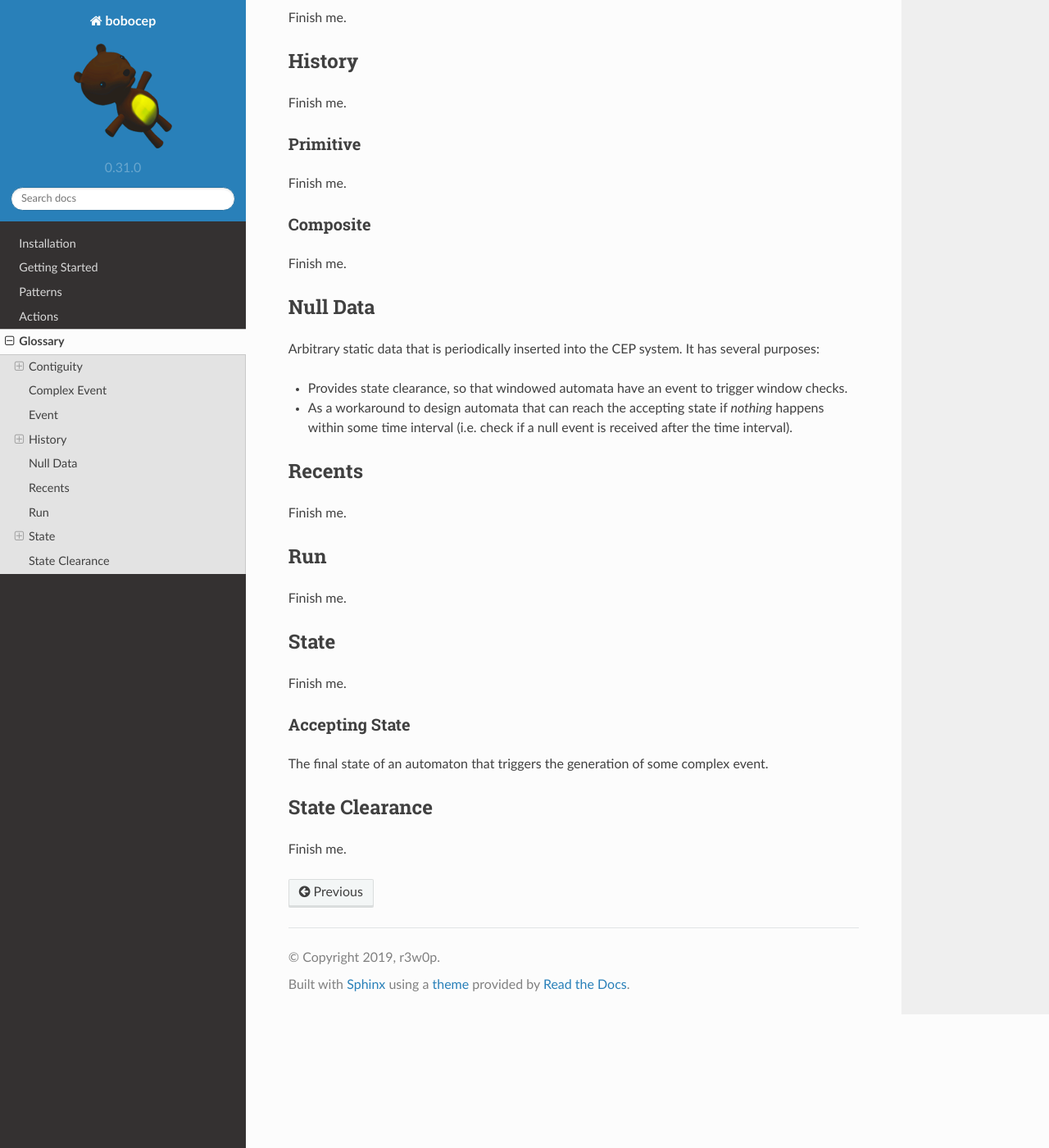
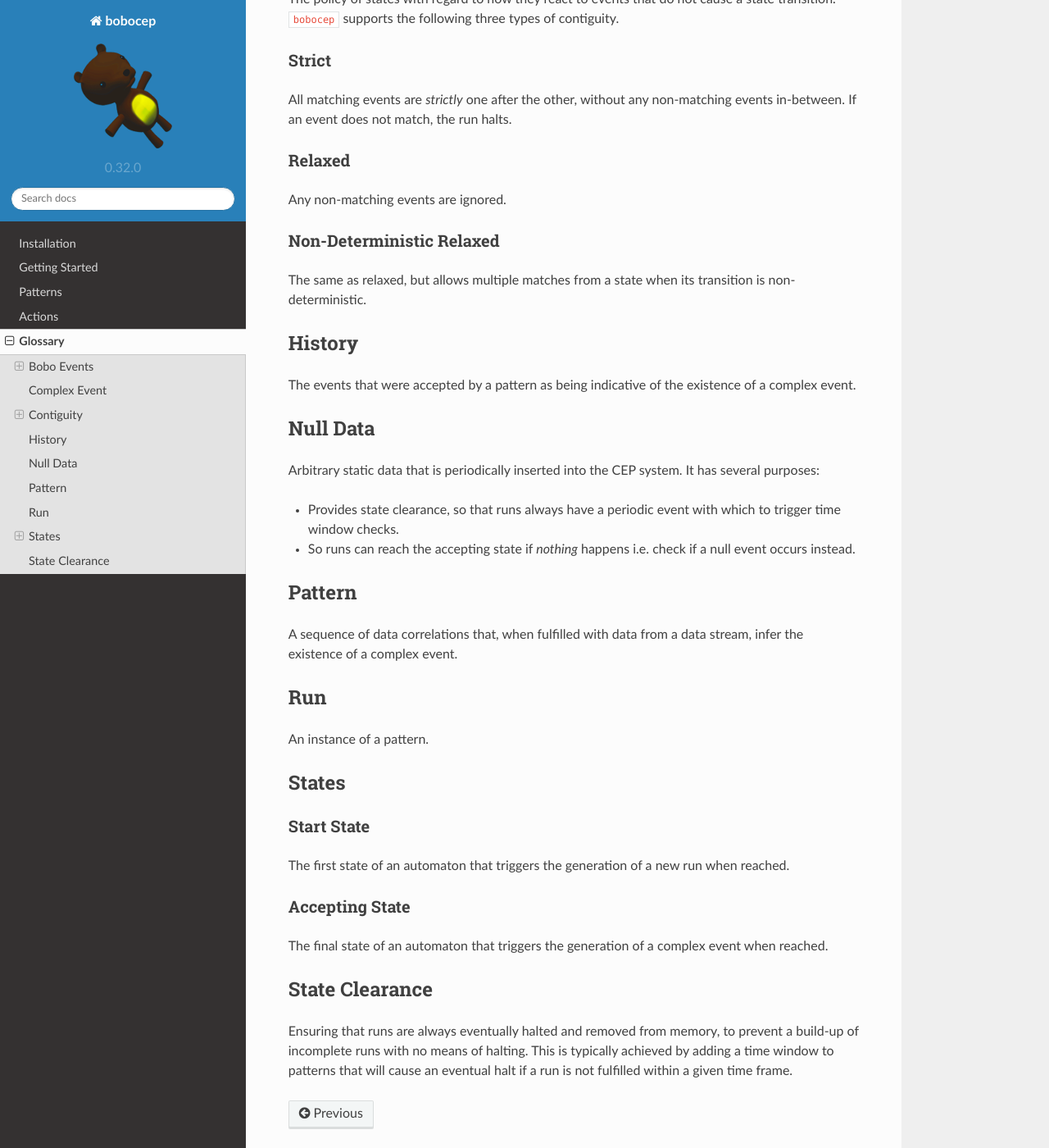
Before and after one commit to r3w0p/bobocep, a Sphinx documentation site: the page built from docs/source/section/glossary.rst, in a window 1280 px wide and 1400 px high, scrolled down 757 px. Shown: the whole window at 82% size. Built offline with Sphinx 7.4.7 and the Read the Docs theme 2.0.0, drawn with Linux system fonts in a browser that asks for light colours; some of the changed text lies outside the part shown.

Commit message:
documentation updates

```diff
--- a/bobocep/__init__.py
+++ b/bobocep/__init__.py
@@ -4,4 +4,4 @@
 
 __author__ = """r3w0p"""
 __email__ = ''
-__version__ = '0.31.0'
+__version__ = '0.32.0'
--- a/docs/source/conf.py
+++ b/docs/source/conf.py
@@ -65,9 +65,9 @@ author = 'r3w0p'
 # built documents.
 #
 # The short X.Y version.
-version = '0.31.0'
+version = '0.32.0'
 # The full version, including alpha/beta/rc tags.
-release = '0.31.0'
+release = '0.32.0'
 
 # The language for content autogenerated by Sphinx. Refer to documentation
 # for a list of supported languages.
--- a/docs/source/section/glossary.rst
+++ b/docs/source/section/glossary.rst
@@ -1,5 +1,38 @@
 Glossary
 ********
+
+
+
+
+Bobo Events
+===========
+
+Data types used in :code:`bobocep` to represent different system events.
+
+PrimitiveEvent
+--------------
+
+Represents data that has entered the :code:`bobocep` system.
+
+CompositeEvent
+--------------
+
+Represents the inference of a complex event.
+
+ActionEvent
+-----------
+
+Represents the execution of an action by the system.
+
+
+
+
+Complex Event
+=============
+
+An event that represents the inference of some phenomenon that was identified by a pattern in a data stream.
+
+
 
 
 Contiguity
@@ -22,36 +55,17 @@ Any non-matching events are ignored.
 Non-Deterministic Relaxed
 -------------------------
 
-Also relaxed, but allows multiple matches from a state when its transition is non-deterministic.
+The same as relaxed, but allows multiple matches from a state when its transition is non-deterministic.
 
 
-Complex Event
-=============
-
-Finish me.
-
-
-Event
-=====
-
-Finish me.
 
 
 History
 =======
 
-Finish me.
+The events that were accepted by a pattern as being indicative of the existence of a complex event.
 
 
-Primitive
----------
-
-Finish me.
-
-Composite
----------
-
-Finish me.
 
 
 Null Data
@@ -60,35 +74,50 @@ Null Data
 Arbitrary static data that is periodically inserted into the CEP system.
 It has several purposes:
 
-- Provides state clearance, so that windowed automata have an event to trigger window checks.
-- As a workaround to design automata that can reach the accepting state if *nothing* happens within some time interval
-  (i.e. check if a null event is received after the time interval).
+- Provides state clearance, so that runs always have a periodic event with which to trigger time window checks.
+- So runs can reach the accepting state if *nothing* happens i.e. check if a null event occurs instead.
 
 
-Recents
+
+
+Pattern
 =======
 
-Finish me.
+A sequence of data correlations that, when fulfilled with data from a data stream, infer the existence of a complex
+event.
+
+
 
 
 Run
 ===
 
-Finish me.
+An instance of a pattern.
 
 
-State
-=====
 
-Finish me.
+
+States
+======
+
+Start State
+-----------
+
+The first state of an automaton that triggers the generation of a new run when reached.
+
 
 Accepting State
 ---------------
 
-The final state of an automaton that triggers the generation of some complex event.
+The final state of an automaton that triggers the generation of a complex event when reached.
+
+
 
 
 State Clearance
 ===============
 
-Finish me.
+Ensuring that runs are always eventually halted and removed from memory, to prevent a build-up of
+incomplete runs with no means of halting.
+This is typically achieved by adding a time window to patterns that will cause an eventual halt
+if a run is not fulfilled within a given time frame.
--- a/docs/source/section/installation.rst
+++ b/docs/source/section/installation.rst
@@ -14,7 +14,7 @@ The :code:`bobocep` software requires the following.
   partially-completed complex events.
   You can connect to any message broker that is compatible with the `AMQP 0-9-1 <https://www.amqp.org/>`_ protocol,
   such as `RabbitMQ <https://www.rabbitmq.com/>`_.
-  This is only required if you want to distribute :code:`bobocep` across multiple devices.
+  This is *optional*, and only required if you want to distribute :code:`bobocep` across multiple devices.
 
 You can install the latest version via :code:`pip` using the following command:
 
--- a/setup.cfg
+++ b/setup.cfg
@@ -1,5 +1,5 @@
 [bumpversion]
-current_version = 0.31.0
+current_version = 0.32.0
 tag = True
 
 [bumpversion:file:setup.py]
--- a/setup.py
+++ b/setup.py
@@ -11,7 +11,7 @@ setup(
     author="r3w0p",
     author_email='',
     name='bobocep',
-    version='0.31.0',
+    version='0.32.0',
     description="A fault-tolerant complex event processing engine designed "
                 "for edge computing in IoT systems.",
     long_description=long_description,
```
Also changed, not shown: other parts of docs/source/section/installation.rst (+2 -2 lines), docs/source/section/actions.rst (+5 -4 lines), docs/source/section/getting_started.rst (+40 -20 lines), docs/source/section/patterns.rst (+14 -17 lines), docs/source/_static/architecture.png.
